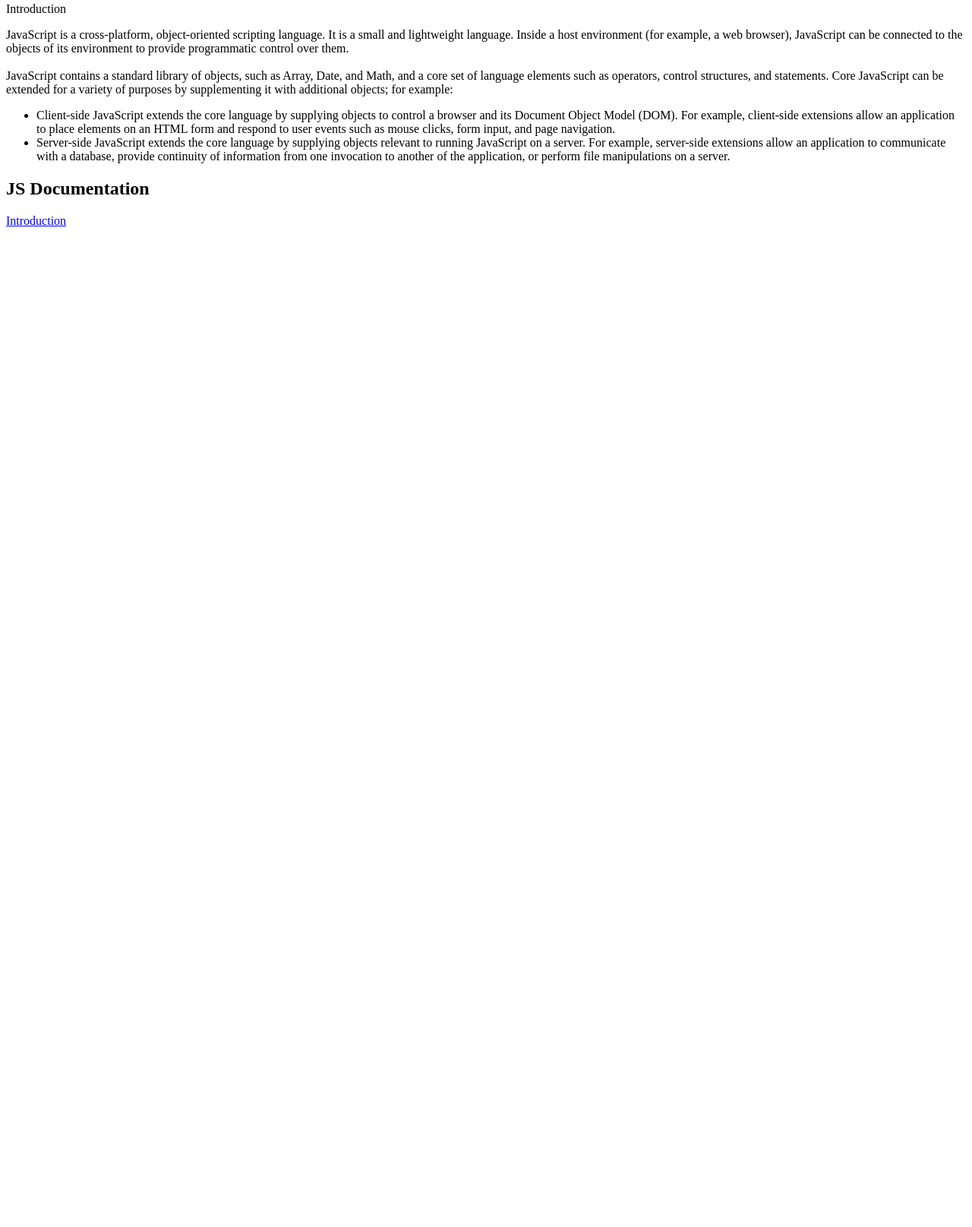
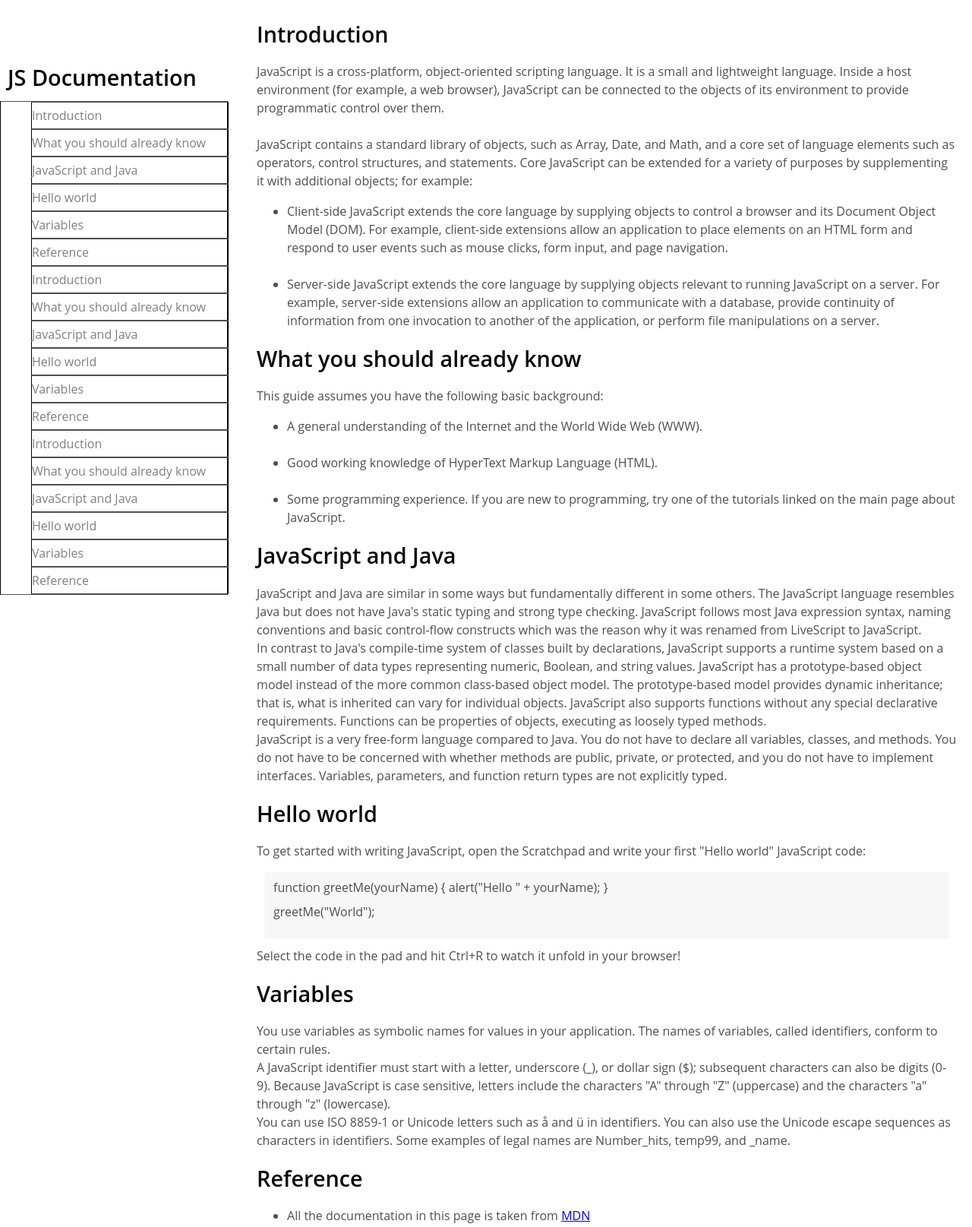
Before and after one commit to Yakub-Ojo/fcc-documentation-project, a plain HTML site: page index.html in a window 1280 px wide. Shown: the part 5-1620 px from the top of the page at 76% size. Before the commit the page ends 800 px from the top, so only its background shows below. Drawn offline with Linux system fonts and the light colour scheme.

Commit message:
updating html and css files

```diff
--- a/index.html
+++ b/index.html
@@ -5,28 +5,93 @@
   <meta http-equiv="X-UA-Compatible" content="IE=edge">
   <meta name="viewport" content="width=device-width, initial-scale=1.0">
   <title>Document</title>
-  <link rel="stylesheet" href="der-usman.css">
+  <link rel="stylesheet" href="styles.css">
 </head>
 <body>
   <main id="main-doc">
     <section class="main-section" id="Introduction">
       <header>Introduction</header>
-      <p>JavaScript is a cross-platform, object-oriented scripting language. It is a small and lightweight language. Inside a host environment (for example, a web browser), JavaScript can be connected to the objects of its environment to provide programmatic control over them.<br><br>
-
-        JavaScript contains a standard library of objects, such as Array, Date, and Math, and a core set of language elements such as operators, control structures, and statements. Core JavaScript can be extended for a variety of purposes by supplementing it with additional objects; for example:</p>
+      <p>JavaScript is a cross-platform, object-oriented scripting language. It is a small and lightweight language. Inside a host environment (for example, a web browser), JavaScript can be connected to the objects of its environment to provide programmatic control over them.
+        <br><br>
+        JavaScript contains a standard library of objects, such as Array, Date, and Math, and a core set of language elements such as operators, control structures, and statements. Core JavaScript can be extended for a variety of purposes by supplementing it with additional objects; for example:
+      </p>
         <ul class="intro-list">
           <li>Client-side JavaScript extends the core language by supplying objects to control a browser and its Document Object Model (DOM). For example, client-side extensions allow an application to place elements on an HTML form and respond to user events such as mouse clicks, form input, and page navigation.</li>
+          <br>
           <li>Server-side JavaScript extends the core language by supplying objects relevant to running JavaScript on a server. For example, server-side extensions allow an application to communicate with a database, provide continuity of information from one invocation to another of the application, or perform file manipulations on a server.</li>
         </ul>
     </section>
-    <section class="main-section"></section>
-    <section class="main-section"></section>
-    <section class="main-section"></section>
-    <section class="main-section"></section>
+    <section class="main-section" id="What_you_should_already_know">
+      <header>What you should already know</header>
+      <p>
+        This guide assumes you have the following basic background:
+      </p>
+        <ul class="intro-list">
+          <li>A general understanding of the Internet and the World Wide Web (WWW).</li>
+          <br>
+          <li>Good working knowledge of HyperText Markup Language (HTML).</li>
+          <br>
+          <li>Some programming experience. If you are new to programming, try one of the tutorials linked on the main page about JavaScript.</li>
+        </ul>
+    </section>
+    <section class="main-section" id="JavaScript_and_Java">
+      <header>JavaScript and Java</header>
+      <p>JavaScript and Java are similar in some ways but fundamentally different in some others. The JavaScript language resembles Java but does not have Java's static typing and strong type checking. JavaScript follows most Java expression syntax, naming conventions and basic control-flow constructs which was the reason why it was renamed from LiveScript to JavaScript.
+        <br>In contrast to Java's compile-time system of classes built by declarations, JavaScript supports a runtime system based on a small number of data types representing numeric, Boolean, and string values. JavaScript has a prototype-based object model instead of the more common class-based object model. The prototype-based model provides dynamic inheritance; that is, what is inherited can vary for individual objects. JavaScript also supports functions without any special declarative requirements. Functions can be properties of objects, executing as loosely typed methods. <br>
+        JavaScript is a very free-form language compared to Java. You do not have to declare all variables, classes, and methods. You do not have to be concerned with whether methods are public, private, or protected, and you do not have to implement interfaces. Variables, parameters, and function return types are not explicitly typed.</p>
+
+    </section>
+    <section class="main-section" id="Hello_world">
+      <header>Hello world</header>
+      <p>To get started with writing JavaScript, open the Scratchpad and write your first "Hello world" JavaScript code:
+        <br>
+        <p class="coder">function greetMe(yourName) { alert("Hello " + yourName); }<br>
+        greetMe("World");
+
+        </p>
+        Select the code in the pad and hit Ctrl+R to watch it unfold in your browser!
+      </p>
+    </section>
+    <section class="main-section" id="Variables">
+      <header>Variables</header>
+      <p>
+        You use variables as symbolic names for values in your application. The names of variables, called identifiers, conform to certain rules.
+        <br>
+        A JavaScript identifier must start with a letter, underscore (_), or dollar sign ($); subsequent characters can also be digits (0-9). Because JavaScript is case sensitive, letters include the characters "A" through "Z" (uppercase) and the characters "a" through "z" (lowercase).
+        <br>
+        You can use ISO 8859-1 or Unicode letters such as å and ü in identifiers. You can also use the Unicode escape sequences as characters in identifiers. Some examples of legal names are Number_hits, temp99, and _name.</p>
+    </section>
+    <section class="main-section" id="Reference">
+      <header>Reference</header>
+      <p>
+        <ul>
+          <li>All the documentation in this page is taken from <a href="https://developer.mozilla.org/en-US/docs/Web/JavaScript/Guide" target="_blank">MDN</a></li>
+        </ul>
+      </p>
+    </section>
   </main>
   <nav id="navbar">
-    <h1>JS Documentation</h1>
-    <a class="nav-link" href="#Introduction">Introduction</a>
+    <header>JS Documentation</header>
+    <ul>
+      <li><a class="nav-link" href="#Introduction">Introduction</a></li>
+      <li><a class="nav-link" href="#What_you_should_already_know">What you should already know</a></li>
+      <li><a class="nav-link" href="#JavaScript_and_Java">JavaScript and Java</a></li>
+      <li><a class="nav-link" href="#Hello_world">Hello world</a></li>
+      <li><a class="nav-link" href="#Variables">Variables</a></li>
+      <li><a class="nav-link" href="#Reference">Reference</a></li>
+      <li><a class="nav-link" href="#Introduction">Introduction</a></li>
+      <li><a class="nav-link" href="#What_you_should_already_know">What you should already know</a></li>
+      <li><a class="nav-link" href="#JavaScript_and_Java">JavaScript and Java</a></li>
+      <li><a class="nav-link" href="#Hello_world">Hello world</a></li>
+      <li><a class="nav-link" href="#Variables">Variables</a></li>
+      <li><a class="nav-link" href="#Reference">Reference</a></li>
+      <li><a class="nav-link" href="#Introduction">Introduction</a></li>
+      <li><a class="nav-link" href="#What_you_should_already_know">What you should already know</a></li>
+      <li><a class="nav-link" href="#JavaScript_and_Java">JavaScript and Java</a></li>
+      <li><a class="nav-link" href="#Hello_world">Hello world</a></li>
+      <li><a class="nav-link" href="#Variables">Variables</a></li>
+      <li><a class="nav-link" href="#Reference">Reference</a></li>
+    </ul>
   </nav>
 </body>
 </html>
--- a/styles.css
+++ b/styles.css
@@ -10,24 +10,27 @@ body {
   font-family: 'Open Sans', Arial, sans-serif;
   line-height: 1.5;
 }
-#Introduction{
-  line-height: 1.50;
-  color: #4d4e53;
-  margin: 15px;
-  font-size: 0.96em;
-}
+
 header {
   text-align: left;
   margin: 0px;
-  color: black;
+  color: rgb(8, 8, 8);
   display: block;
-  text-transform: uppercase;
-  font-weight: bold;
+  font-weight: 600;
   font-size: 1.8em;
-  letter-spacing: 3px;
+  line-height: 1.5;
 }
-
-
+.coder{
+  text-align: left;
+  display: block;
+  white-space: pre-line;
+  position: relative;
+  line-height: 1;
+  background-color: #f7f7f7;
+  padding: 12px;
+  margin: 10px;
+  border-radius: 5px;
+}
 
 #navbar {
   position: fixed;
@@ -48,16 +51,26 @@ header {
 #navbar header {
   color: black;
   margin: 10px;
-  text-align: center;
+  text-align: left;
   font-size: 1.8em;
 }
 
-
-#navbar li {
+#navbar ul{
+  border-top: #4d4e53;
+  border-bottom: #4d4e53;
+  border-width: 0.1px;
+  border-style: solid;
+  margin: 0px;
+}
+#navbar ul li {
   list-style: none;
   padding: 5px 0px;
   position: relative;
   width: 100%;
+  border-top: #4d4e53;
+  border-bottom: #4d4e53;
+  border-style: solid;
+  border-width: 0.1px;
 }
 
 
@@ -66,11 +79,6 @@ header {
   text-decoration: none;
 }
 
-
-#navbar a:hover{
-  color: black;
-  text-decoration: underline;
-}
 
 
 #main-doc {
```
